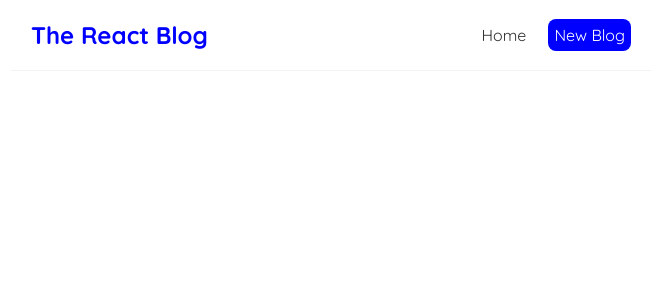
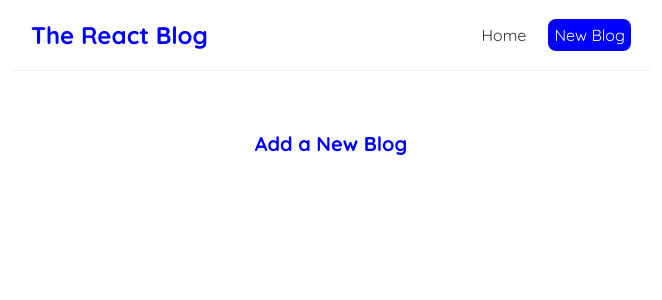
Before and after one commit to Kevincripe/react-blog, a React (Create React App) app: page /create in a window 1280 px wide. Shown: the top 300 px of the page, without its empty margins (309-971 px from the left). Built offline with nearby package versions, Linux system fonts and the light colour scheme.

Commit message:
create link

```diff
--- a/src/App.js
+++ b/src/App.js
@@ -1,6 +1,7 @@
 import Navbar from './Navbar';
 import Home from './Home';
 import { BrowserRouter as Router, Routes, Route } from 'react-router-dom';
+import Create from './Create';
 
 function App() {
   const title = 'Welcome to the new Blog';
@@ -11,12 +12,12 @@ function App() {
     <div className="App">
       <Navbar />
       <div className="content">
-      <Routes>
-        <Route path="/" element={<Home />}></Route>
-
-      </Routes>
+          <Routes>
+            <Route path="/" element={<Home />}></Route>
+            <Route path="/create" element={<Create />}></Route>
+          </Routes>
+        </div>
       </div>
-    </div>
     </Router>
   );
 }
--- /dev/null
+++ b/src/Create.js
@@ -0,0 +1,9 @@
+const Create = () => {
+    return (
+        <div className="create">
+            <h2>Add a New Blog</h2>
+        </div>
+     );
+}
+
+export default Create;
--- a/src/Navbar.js
+++ b/src/Navbar.js
@@ -1,14 +1,16 @@
+import { Link } from 'react-router-dom';
+
 const Navbar = () => {
     return (
         <nav className="navbar">
          <h1>The React Blog</h1>
          <div className="links">
-            <a href="/">Home</a>
-            <a href="/create" style={{
+            <Link to="/">Home</Link>
+            <Link to="/create" style={{
                 color: "white",
                 backgroundColor: "blue",
                 borderRadius: '8px'
-            }}>New Blog</a>
+            }}>New Blog</Link>
          </div>
         </nav>
     );
--- a/src/useFetch.js
+++ b/src/useFetch.js
@@ -24,7 +24,7 @@ const useFetch = (url) => {
         setIsPending(false);
         setError(err.message);
       })
-    }, 1000);
+    });
   }, [url])
 
   return { data, isPending, error };
```
